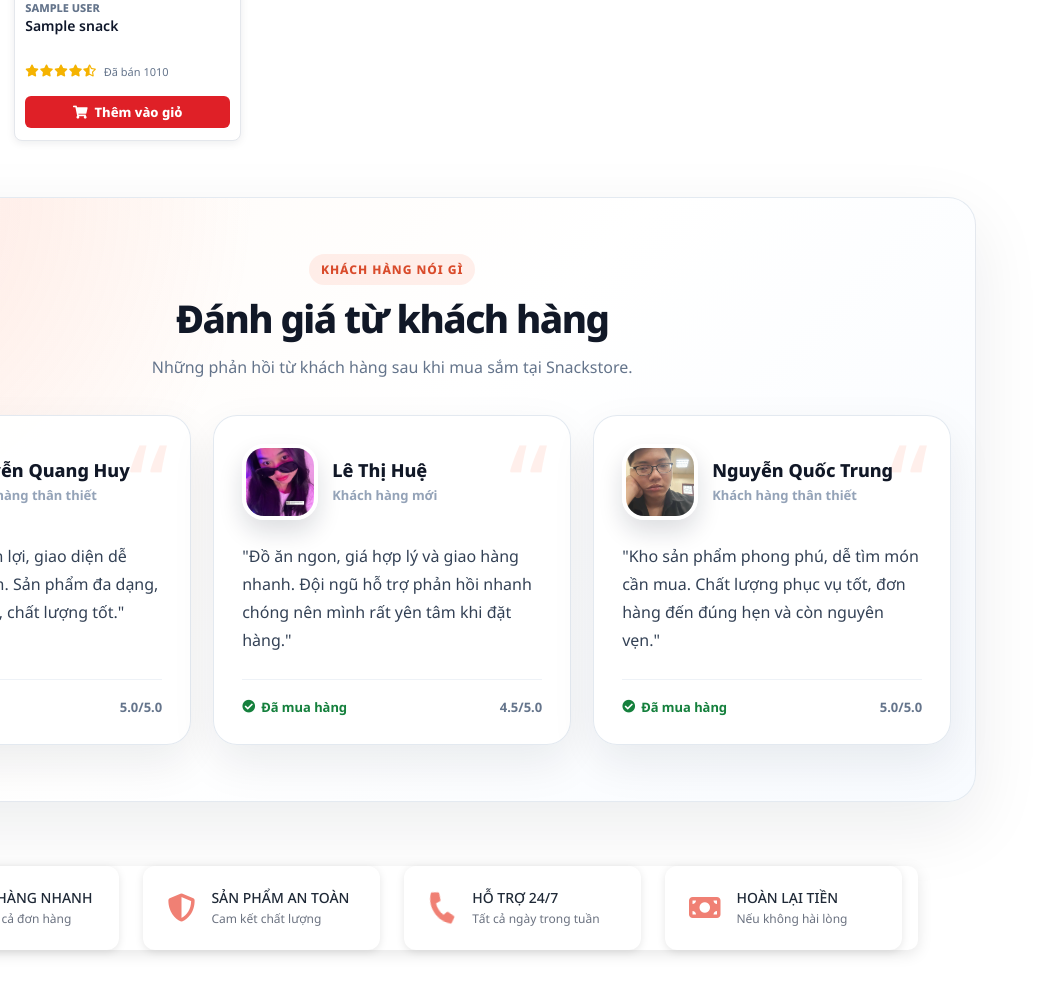
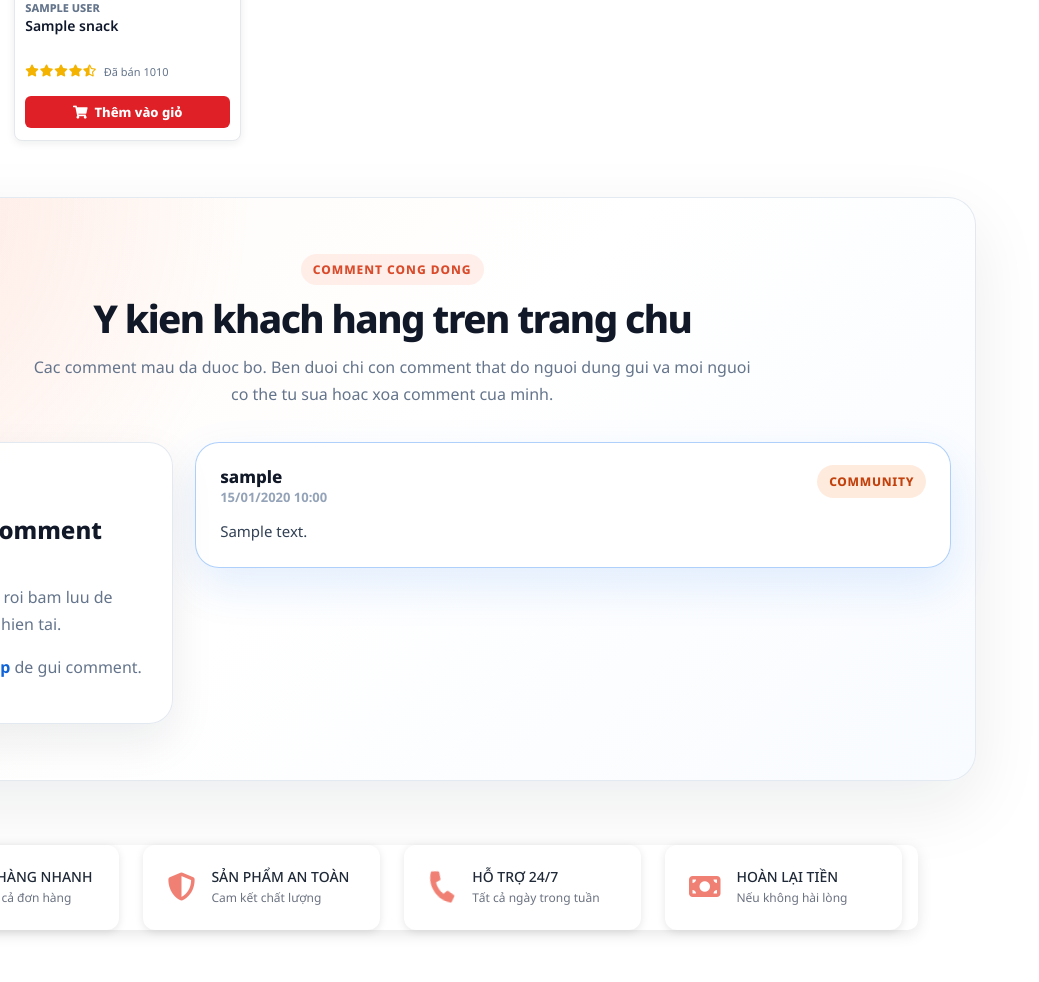
Before and after one commit to hoanganhtruc1501/webdoanvat, a Django app: template snackstore/apps/snacks/templates/snacks/snack_list.html in a window 1280 px wide; the page is wider, and only the part inside the window is pictured. Shown: the part 1021-2003 px from the top of that part, without its empty margins (0-1039 px from the left). After the commit the page ends 1957 px from the top of that part, so only its background shows below. Run offline with Django 5.2, Linux system fonts and the light colour scheme; the template is opened without the code that fills it: most values are stand-ins (such as "Sample title", 1, 10 or a date in 2020); grey boxes marked "Sample" are stand-in pictures.

Commit message:
Update reviews section with community comments

```diff
--- a/snackstore/templates/components/reviews.html
+++ b/snackstore/templates/components/reviews.html
@@ -21,7 +21,7 @@
     }
 
     .reviews-header {
-      max-width: 680px;
+      max-width: 720px;
       margin: 0 auto 34px;
       text-align: center;
     }
@@ -57,126 +57,234 @@
       line-height: 1.7;
     }
 
-    .reviews-grid {
+    .community-comments {
       display: grid;
-      grid-template-columns: repeat(3, minmax(0, 1fr));
+      grid-template-columns: minmax(0, 340px) minmax(0, 1fr);
       gap: 22px;
-      align-items: stretch;
+      align-items: start;
     }
 
-    .review-card {
-      position: relative;
-      display: flex;
-      flex-direction: column;
-      min-height: 330px;
-      padding: 28px;
-      overflow: hidden;
+    .comment-compose,
+    .comment-item,
+    .comment-empty {
       border-radius: 24px;
+      border: 1px solid rgba(226, 232, 240, 0.95);
       background: rgba(255, 255, 255, 0.92);
-      border: 1px solid rgba(226, 232, 240, 0.95);
       box-shadow: 0 18px 45px rgba(15, 23, 42, 0.08);
-      transition:
-        transform 0.25s ease,
-        box-shadow 0.25s ease;
     }
 
-    .review-card::before {
-      content: "\201C";
-      position: absolute;
-      right: 22px;
-      top: 10px;
-      color: rgba(255, 122, 89, 0.12);
-      font-family: "Noto Sans", Arial, sans-serif;
-      font-size: 110px;
-      line-height: 1;
-      pointer-events: none;
+    .comment-compose {
+      position: sticky;
+      top: 18px;
+      padding: 26px;
     }
 
-    .review-card:hover {
-      transform: translateY(-6px);
-      box-shadow: 0 24px 60px rgba(15, 23, 42, 0.12);
+    .compose-tag {
+      display: inline-flex;
+      align-items: center;
+      padding: 7px 12px;
+      border-radius: 999px;
+      background: rgba(22, 119, 242, 0.1);
+      color: #0f63d8;
+      font-size: 12px;
+      font-weight: 800;
+      letter-spacing: 0.08em;
+      text-transform: uppercase;
     }
 
-    .review-top {
-      position: relative;
-      display: flex;
-      align-items: center;
-      gap: 14px;
-      margin-bottom: 22px;
-      z-index: 1;
-    }
-
-    .review-avatar {
-      width: 76px;
-      height: 76px;
-      flex: 0 0 76px;
-      border-radius: 22px;
-      object-fit: cover;
-      border: 4px solid #fff;
-      box-shadow: 0 12px 24px rgba(15, 23, 42, 0.14);
-    }
-
-    .review-name {
-      margin: 0;
+    .comment-compose h3 {
+      margin: 16px 0 10px;
       color: #111827;
-      font-size: 18px;
+      font-size: 24px;
       font-weight: 850;
       line-height: 1.2;
     }
 
-    .review-role {
-      margin: 5px 0 0;
+    .comment-compose p {
+      margin: 0 0 16px;
+      color: #64748b;
+      line-height: 1.7;
+    }
+
+    .home-comment-form {
+      display: grid;
+      gap: 12px;
+    }
+
+    .comment-label {
+      color: #334155;
+      font-size: 14px;
+      font-weight: 700;
+    }
+
+    .home-comment-control {
+      width: 100%;
+      min-height: 132px;
+      padding: 14px 16px;
+      border: 1px solid #d7dce3;
+      border-radius: 16px;
+      color: #111827;
+      font: inherit;
+      resize: vertical;
+      background: #fff;
+    }
+
+    .home-comment-control:focus {
+      outline: 2px solid rgba(22, 119, 242, 0.18);
+      border-color: #1677f2;
+    }
+
+    .form-actions {
+      display: flex;
+      align-items: center;
+      gap: 10px;
+      flex-wrap: wrap;
+    }
+
+    .home-comment-submit,
+    .comment-cancel-link,
+    .comment-edit-link,
+    .comment-delete-btn {
+      display: inline-flex;
+      align-items: center;
+      justify-content: center;
+      min-height: 42px;
+      padding: 10px 16px;
+      border-radius: 999px;
+      font-size: 14px;
+      font-weight: 800;
+      text-decoration: none;
+      cursor: pointer;
+    }
+
+    .home-comment-submit {
+      border: 0;
+      color: #fff;
+      background: linear-gradient(135deg, #ef4444, #dc2626);
+    }
+
+    .comment-cancel-link {
+      border: 1px solid #d7dce3;
+      color: #334155;
+      background: #fff;
+    }
+
+    .home-comment-login-note a {
+      color: #0f63d8;
+      font-weight: 700;
+      text-decoration: none;
+    }
+
+    .home-comment-form .errorlist {
+      margin: -4px 0 0;
+      padding-left: 18px;
+      color: #b91c1c;
+      font-size: 13px;
+    }
+
+    .comment-feed {
+      display: grid;
+      gap: 16px;
+    }
+
+    .comment-item {
+      padding: 22px 24px;
+    }
+
+    .comment-item.is-editing {
+      border-color: rgba(22, 119, 242, 0.34);
+      box-shadow: 0 18px 45px rgba(22, 119, 242, 0.12);
+    }
+
+    .comment-meta {
+      display: flex;
+      align-items: flex-start;
+      justify-content: space-between;
+      gap: 12px;
+      margin-bottom: 12px;
+    }
+
+    .comment-meta h4 {
+      margin: 0;
+      color: #111827;
+      font-size: 17px;
+      font-weight: 800;
+    }
+
+    .comment-date {
       color: #94a3b8;
       font-size: 13px;
       font-weight: 700;
     }
 
-    .review-stars {
-      display: flex;
-      gap: 3px;
-      margin-top: 9px;
-      color: #f59e0b;
-      font-size: 14px;
-      letter-spacing: 1px;
+    .comment-badge {
+      display: inline-flex;
+      align-items: center;
+      justify-content: center;
+      min-width: 102px;
+      padding: 8px 12px;
+      border-radius: 999px;
+      background: rgba(249, 115, 22, 0.14);
+      color: #c2410c;
+      font-size: 12px;
+      font-weight: 800;
+      text-transform: uppercase;
+      letter-spacing: 0.06em;
     }
 
-    .review-text {
-      position: relative;
-      z-index: 1;
+    .comment-body {
       margin: 0;
       color: #334155;
-      font-size: 16px;
-      line-height: 1.75;
-      flex: 1;
+      font-size: 15px;
+      line-height: 1.8;
     }
 
-    .review-meta {
+    .comment-tools {
       display: flex;
       align-items: center;
-      justify-content: space-between;
-      gap: 12px;
-      margin-top: 24px;
-      padding-top: 18px;
+      gap: 10px;
+      flex-wrap: wrap;
+      margin-top: 16px;
+      padding-top: 14px;
       border-top: 1px solid #eef2f7;
+    }
+
+    .comment-edit-link {
+      border: 1px solid #bfdbfe;
+      color: #1d4ed8;
+      background: #eff6ff;
+    }
+
+    .comment-delete-form {
+      margin: 0;
+    }
+
+    .comment-delete-btn {
+      border: 1px solid #fecaca;
+      color: #b91c1c;
+      background: #fef2f2;
+    }
+
+    .comment-owner-note {
       color: #64748b;
       font-size: 13px;
       font-weight: 700;
     }
 
-    .verified-badge {
-      display: inline-flex;
-      align-items: center;
-      gap: 6px;
-      color: #15803d;
+    .comment-empty {
+      padding: 24px;
+      color: #64748b;
+      font-size: 15px;
+      line-height: 1.7;
     }
 
     @media (max-width: 980px) {
-      .reviews-grid {
+      .community-comments {
         grid-template-columns: 1fr;
       }
 
-      .review-card {
-        min-height: auto;
+      .comment-compose {
+        position: static;
       }
     }
 
@@ -187,96 +295,118 @@
         border-radius: 20px;
       }
 
-      .review-card {
+      .comment-compose,
+      .comment-item,
+      .comment-empty {
         padding: 22px;
       }
 
-      .review-top {
+      .comment-meta {
         align-items: flex-start;
+        flex-direction: column;
       }
     }
   </style>
 
   <div class="reviews-inner">
     <div class="reviews-header">
-      <span class="reviews-eyebrow">Khách hàng nói gì</span>
-      <h2 id="reviews-title">Đánh giá từ khách hàng</h2>
-      <p>Những phản hồi từ khách hàng sau khi mua sắm tại Snackstore.</p>
+      <span class="reviews-eyebrow">Comment cong dong</span>
+      <h2 id="reviews-title">Y kien khach hang tren trang chu</h2>
+      <p>
+        Cac comment mau da duoc bo. Ben duoi chi con comment that do nguoi dung gui
+        va moi nguoi co the tu sua hoac xoa comment cua minh.
+      </p>
     </div>
 
-    <div class="reviews-grid">
-      <article class="review-card">
-        <div class="review-top">
-          <img
-            class="review-avatar"
-            src="media/snacks/Huy.jpg"
-            alt="Nguyễn Quang Huy"
-          />
+    <div class="community-comments">
+      <div class="comment-compose" id="home-comment-form">
+        {% if editing_comment %}
+        <span class="compose-tag">Dang sua</span>
+        <h3>Chinh sua comment cua ban</h3>
+        <p>Cap nhat noi dung roi bam luu de thay doi comment hien tai.</p>
+        {% else %}
+        <span class="compose-tag">Comment moi</span>
+        <h3>De lai y kien tren trang chu</h3>
+        <p>Chia se trai nghiem cua ban de khach hang khac co them tham khao.</p>
+        {% endif %}
+
+        {% if user.is_authenticated %}
+        <form method="post" class="home-comment-form">
+          {% csrf_token %}
+          {% if editing_comment %}
+          <input type="hidden" name="action" value="update" />
+          <input type="hidden" name="comment_id" value="{{ editing_comment.id }}" />
+          {% else %}
+          <input type="hidden" name="action" value="create" />
+          {% endif %}
+
+          <label class="comment-label" for="{{ home_comment_form.comment.id_for_label }}">
+            Noi dung comment
+          </label>
+          {{ home_comment_form.comment }} {{ home_comment_form.comment.errors }}
+
+          <div class="form-actions">
+            <button type="submit" class="home-comment-submit">
+              {% if editing_comment %}Cap nhat comment{% else %}Gui comment{% endif %}
+            </button>
+            {% if editing_comment %}
+            <a href="{% url 'snacks:list' %}#home-comment-form" class="comment-cancel-link">
+              Huy
+            </a>
+            {% endif %}
+          </div>
+        </form>
+        {% else %}
+        <p class="home-comment-login-note">
+          Vui long
+          <a href="{% url 'snacks:login' %}?next={{ request.get_full_path|urlencode }}">
+            dang nhap
+          </a>
+          de gui comment.
+        </p>
+        {% endif %}
+      </div>
+
+      <div class="comment-feed">
+        {% for home_comment in home_comments %}
+        <article
+          class="comment-item{% if editing_comment and editing_comment.id == home_comment.id %} is-editing{% endif %}"
+        >
+          <div class="comment-meta">
             <div>
-            <h3 class="review-name">Nguyễn Quang Huy</h3>
-            <p class="review-role">Khách hàng thân thiết</p>
+              <h4>{{ home_comment.user.get_full_name|default:home_comment.user.username }}</h4>
+              <div class="comment-date">{{ home_comment.created_at|date:"d/m/Y H:i" }}</div>
             </div>
+            <span class="comment-badge">Community</span>
           </div>
-        <p class="review-text">
-          "Mua hàng rất tiện lợi, giao diện dễ dùng và thuận tiện. Sản phẩm đa
-          dạng, đóng gói cẩn thận, chất lượng tốt."
-        </p>
-        <div class="review-meta">
-          <span class="verified-badge"
-            ><i class="fas fa-check-circle"></i> Đã mua hàng</span
+
+          <p class="comment-body">{{ home_comment.comment|linebreaksbr }}</p>
+
+          {% if user.is_authenticated and user.id == home_comment.user_id %}
+          <div class="comment-tools">
+            <a href="?edit_comment={{ home_comment.id }}#home-comment-form" class="comment-edit-link">
+              Chinh sua
+            </a>
+            <form
+              method="post"
+              class="comment-delete-form"
+              onsubmit="return confirm('Ban chac chan muon xoa comment nay?');"
             >
-          <span>5.0/5.0</span>
+              {% csrf_token %}
+              <input type="hidden" name="action" value="delete" />
+              <input type="hidden" name="comment_id" value="{{ home_comment.id }}" />
+              <button type="submit" class="comment-delete-btn">Xoa</button>
+            </form>
+            <span class="comment-owner-note">Comment cua ban</span>
           </div>
+          {% endif %}
         </article>
-
-      <article class="review-card">
-        <div class="review-top">
-          <img
-            class="review-avatar"
-            src="media/snacks/Hue.jpg"
-            alt="Lê Thị Huệ"
-          />
-          <div>
-            <h3 class="review-name">Lê Thị Huệ</h3>
-            <p class="review-role">Khách hàng mới</p>
+        {% empty %}
+        <div class="comment-empty">
+          Chua co comment nao. Hay la nguoi dau tien chia se trai nghiem cua ban.
         </div>
+        {% endfor %}
       </div>
-        <p class="review-text">
-          "Đồ ăn ngon, giá hợp lý và giao hàng nhanh. Đội ngũ hỗ trợ phản hồi
-          nhanh chóng nên mình rất yên tâm khi đặt hàng."
-        </p>
-        <div class="review-meta">
-          <span class="verified-badge"
-            ><i class="fas fa-check-circle"></i> Đã mua hàng</span
-          >
-          <span>4.5/5.0</span>
-        </div>
-      </article>
-
-      <article class="review-card">
-        <div class="review-top">
-          <img
-            class="review-avatar"
-            src="media/snacks/Trung.jpg"
-            alt="Nguyễn Quốc Trung"
-          />
-          <div>
-            <h3 class="review-name">Nguyễn Quốc Trung</h3>
-            <p class="review-role">Khách hàng thân thiết</p>
-          </div>
-        </div>
-        <p class="review-text">
-          "Kho sản phẩm phong phú, dễ tìm món cần mua. Chất lượng phục vụ tốt,
-          đơn hàng đến đúng hẹn và còn nguyên vẹn."
-        </p>
-        <div class="review-meta">
-          <span class="verified-badge"
-            ><i class="fas fa-check-circle"></i> Đã mua hàng</span
-          >
-          <span>5.0/5.0</span>
-        </div>
-      </article>
     </div>
   </div>
 </section>
-</section>
```
Lines whose indentation alone changed are shown as unchanged.
